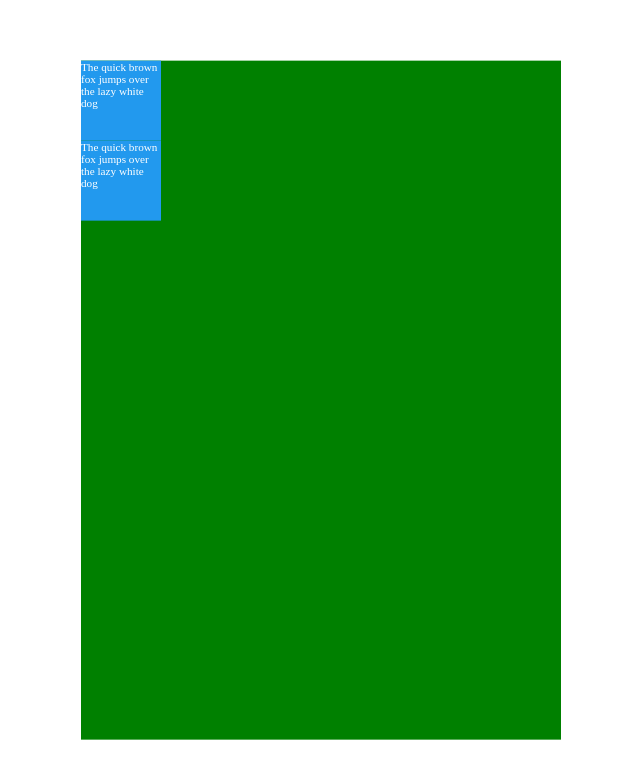
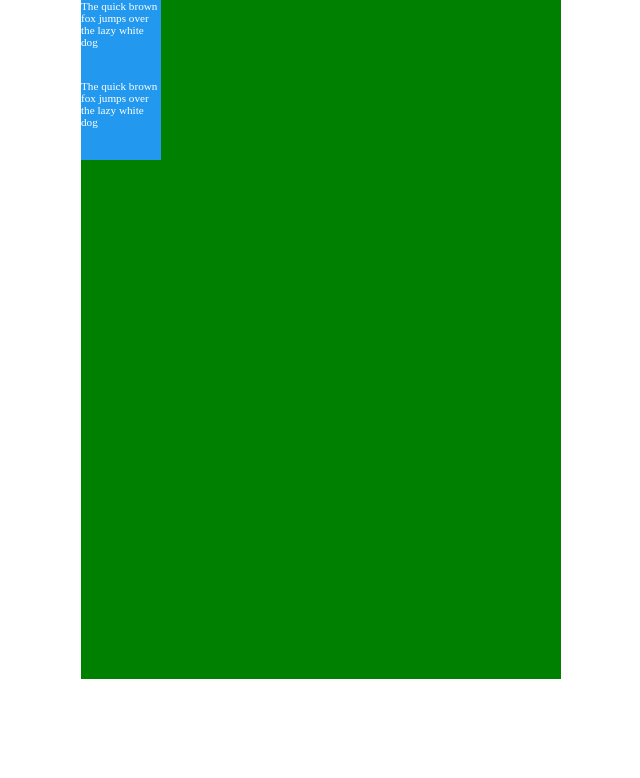
Before and after one commit to NessaAz/rate-my-service, a React (Vite) app: page / in a window 1280 px wide. Shown: the top 778 px of the page, without its empty margins (319-959 px from the left). Built offline with nearby package versions, Linux system fonts and the light colour scheme.

Commit message:
Fix a bug with unexpected jittering of canvas when clicked at first

```diff
--- a/src/Components/Canvas/Canvas.css
+++ b/src/Components/Canvas/Canvas.css
@@ -1,8 +1,4 @@
 #canvas {
-    position: absolute;
-    top: 50%;
-    left: 50%;
-    transform: translate(-50%, -50%);
     /* Aspect ratio of an A4 is 1.414. So height and width of the canvas
     should conform to this */
     width: var(--canvas-width);
--- a/src/Pages/Presentation/Presentation.css
+++ b/src/Pages/Presentation/Presentation.css
@@ -1,4 +1,4 @@
 #presentation-page {
-    width: 100vw;
-    height: 100vh;
+    min-width: 100vw;
+    min-height: 100vh;
 }
```
